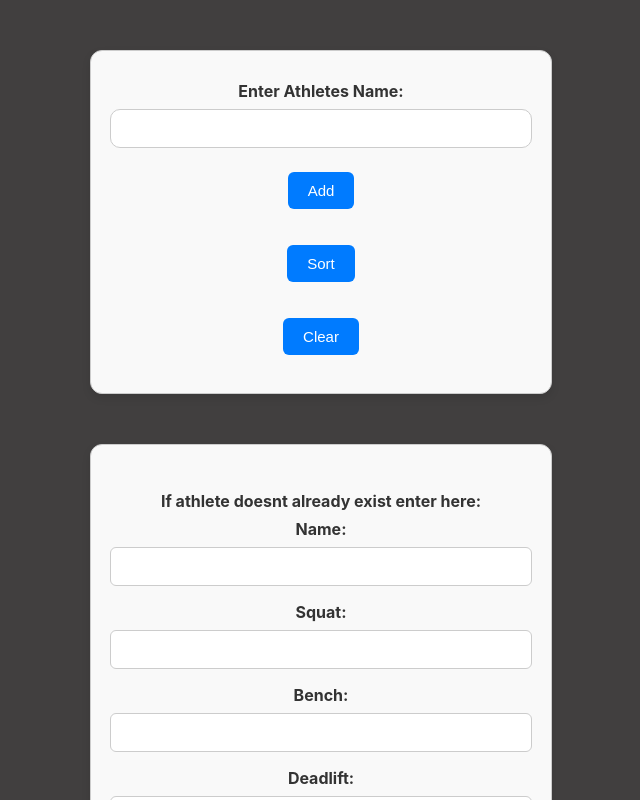
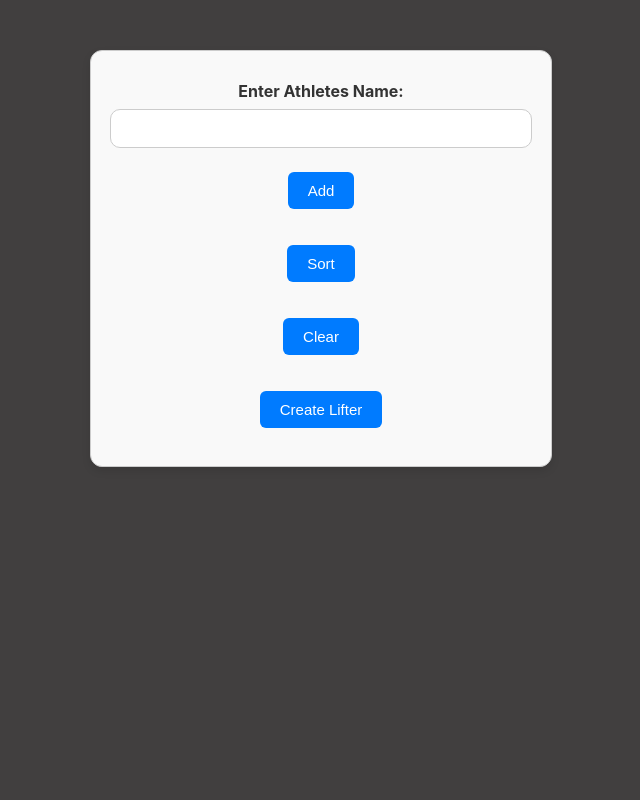
Before and after one commit to LReed03/powerlifting-analysis, a React (Create React App) app: page / in a window 1280 px wide. Shown: the top 800 px of the page, without its empty margins (319-959 px from the left). Built offline with nearby package versions, Linux system fonts and the light colour scheme.

Commit message:
Made the create lifter a togable button

```diff
--- a/src/SearchPage.js
+++ b/src/SearchPage.js
@@ -16,9 +16,11 @@ function SearchPage(){
     const [liferDisamList, setLifterDisamList] = useState([])
     const [liferExist, setLifterExist] = useState(true);
     const [message, setMessage] = useState("");
+    const [createLifter, setCreateLifter] = useState(false);
 
     useEffect(() => {
         setLifterExist(true);
+        setCreateLifter(false)
     },[name])
 
     const addAthlete = (athlete) => {
@@ -155,6 +157,10 @@ function SearchPage(){
         sortByTotal()
     }
 
+    function toggleCreateLifter(){
+        setCreateLifter(true)
+    }
+
 
 
     return(
@@ -168,9 +174,11 @@ function SearchPage(){
                     <button id="submit" type="submit">Sort</button>
                     <br/>
                     <button id="clear" onClick={clear}>Clear</button>
+                    <br/>
+                    <button id="create-lifter" onClick={toggleCreateLifter}>Create Lifter</button>
                 </div>
             </form>
-            <AddLifter athleteList = {athleteList} setAthleteList={setAthleteList} setLifterExist = {setLifterExist} setMessage={setMessage}/>
+            {createLifter ? <AddLifter athleteList = {athleteList} setAthleteList={setAthleteList} setLifterExist = {setLifterExist} setMessage={setMessage}/> : <div></div>}
             {liferExist ?  <div></div>: <ErrorCode message={message}/>}
             {lifterDisam ? <ShowDisam athleteList={liferDisamList} onSelect={handleSelect}/> : <div></div>}
             {athleteList.length > 0 && (
```
